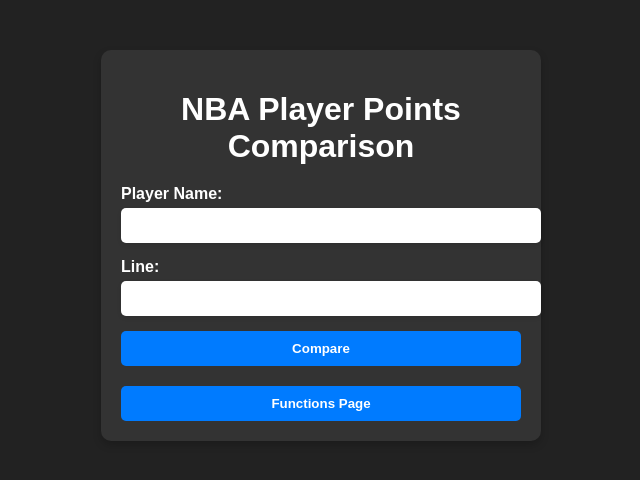
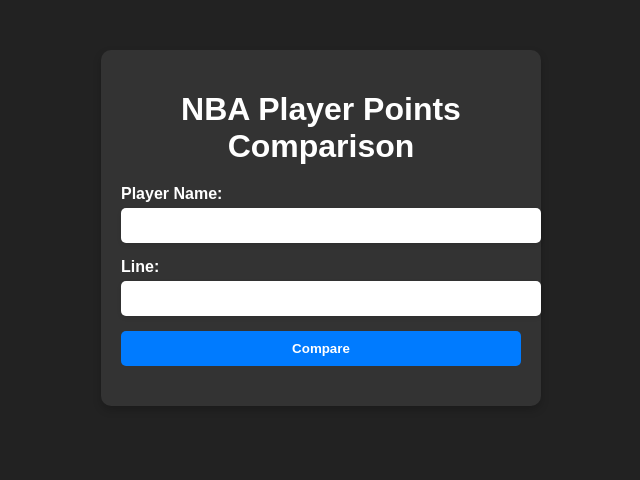
Before and after one commit to JoshuaW03628/Javacheckout, a plain HTML site: page index.html in a window 1280 px wide. Shown: the whole page, without its empty margins (319-959 px from the left). Drawn offline with nearby package versions, Linux system fonts and the light colour scheme.

Commit message:
fix issues

```diff
--- a/index.html
+++ b/index.html
@@ -24,17 +24,9 @@
     </form>
 
     <p id="result"></p>
-
-    <!-- Add the button for functions.html -->
-    <button onclick="goToFunctionsPage()">Functions Page</button>
   </div>
 
+  <script src="https://cdnjs.cloudflare.com/ajax/libs/PapaParse/5.3.0/papaparse.min.js"></script>
   <script src="script.js"></script>
-  <script>
-    // Function to navigate to the functions.html page
-    function goToFunctionsPage() {
-      window.location.href = "/Users/josh/Javacheckout/functions.html";
-    }
-  </script>
 </body>
 </html>
```
